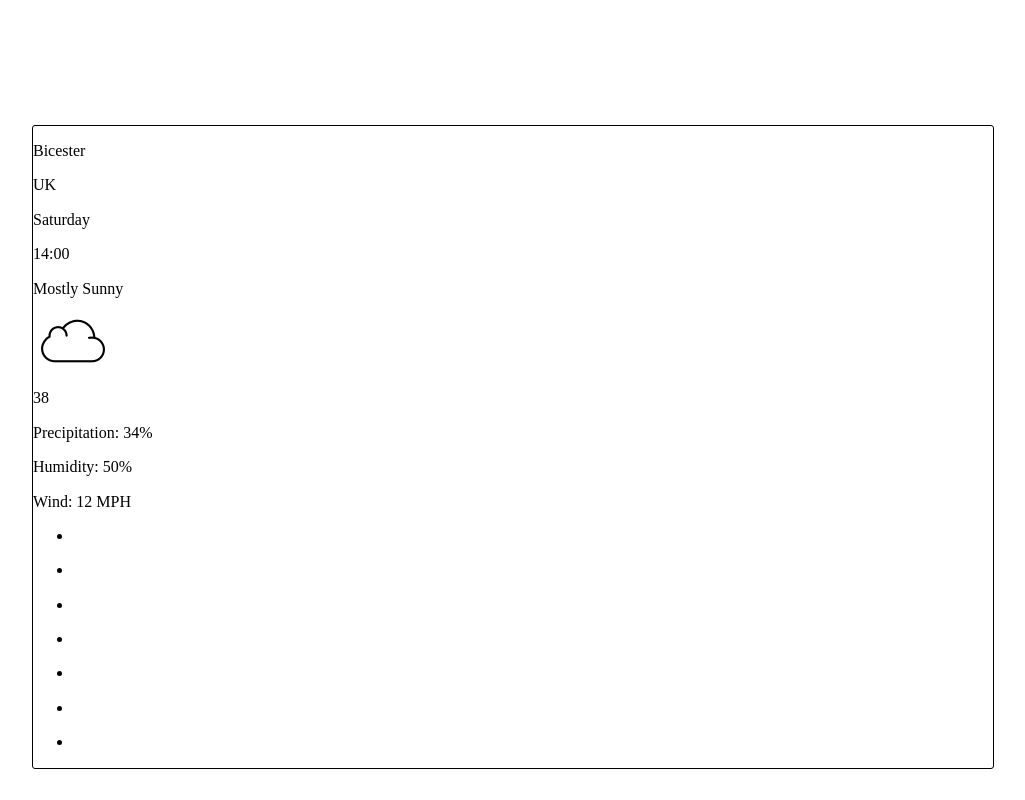
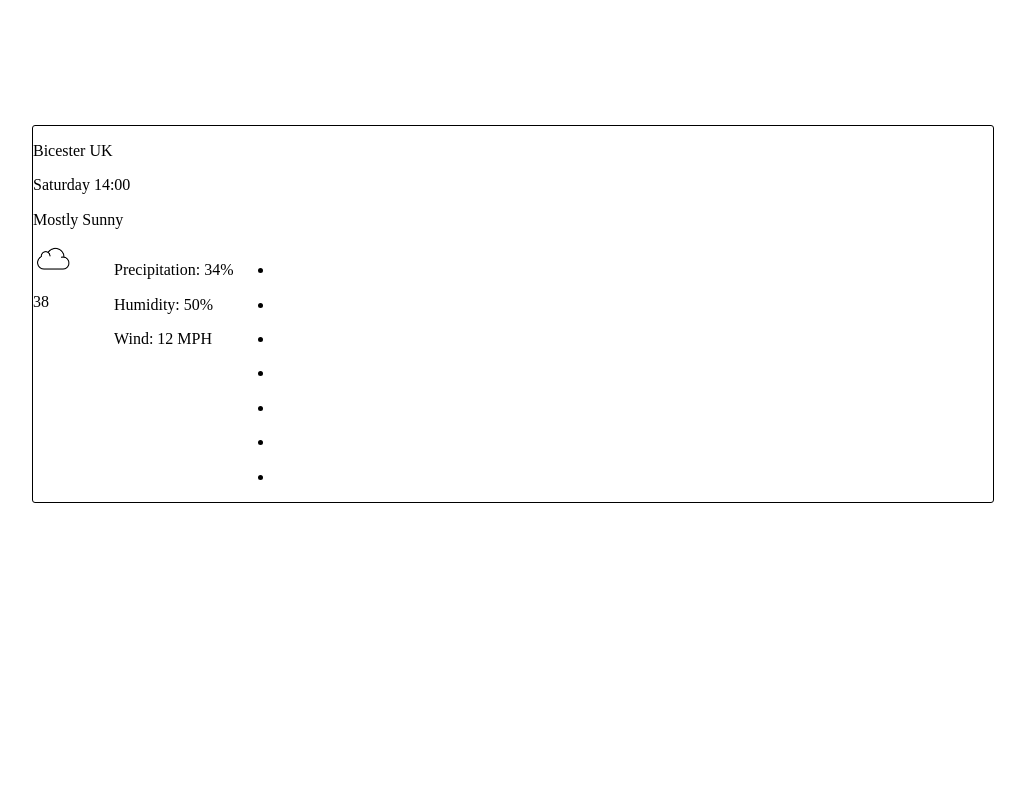
Before and after one commit to mindtocloud/weather_app, a plain HTML site: page index.html in a window 1280 px wide. Shown: the whole page, without its empty margins (127-1152 px from the left). Drawn offline with nearby package versions, Linux system fonts and the light colour scheme.

Commit message:
Css FlexBox styles

```diff
--- a/css/main.css
+++ b/css/main.css
@@ -4,3 +4,17 @@ div#card {
   width: 75%;
   border-radius: 3px;
 }
+
+
+.f {
+	display: flex;
+	flex-wrap: wrap;
+}
+
+.location {
+	flex-basis: 100%;
+}
+
+.weather-details > img, .weather-details > p {
+	width: 50%;
+}
--- a/index.html
+++ b/index.html
@@ -17,20 +17,19 @@
     <body>
 
 
-			<div id="card">
+			<div class="f" id="card">
 
 
 				<div class="location">
 
-					<p class="city">Bicester</p>
-					<p class="country">UK</p>
-					<p class="day">Saturday</p>
-					<p class="time">14:00</p>
+					<p class="city">Bicester <span class="country">UK</span></p>
+					<p class="day">Saturday <span class="time">14:00</span></p>
+
 					<p class="description">Mostly Sunny</p>
 
 				</div>
 
-				<div>
+				<div class="weather-details">
 
 					<img src="images/cloud.png" alt="" class="icon">
 					<p class="temp">38</p>
```
